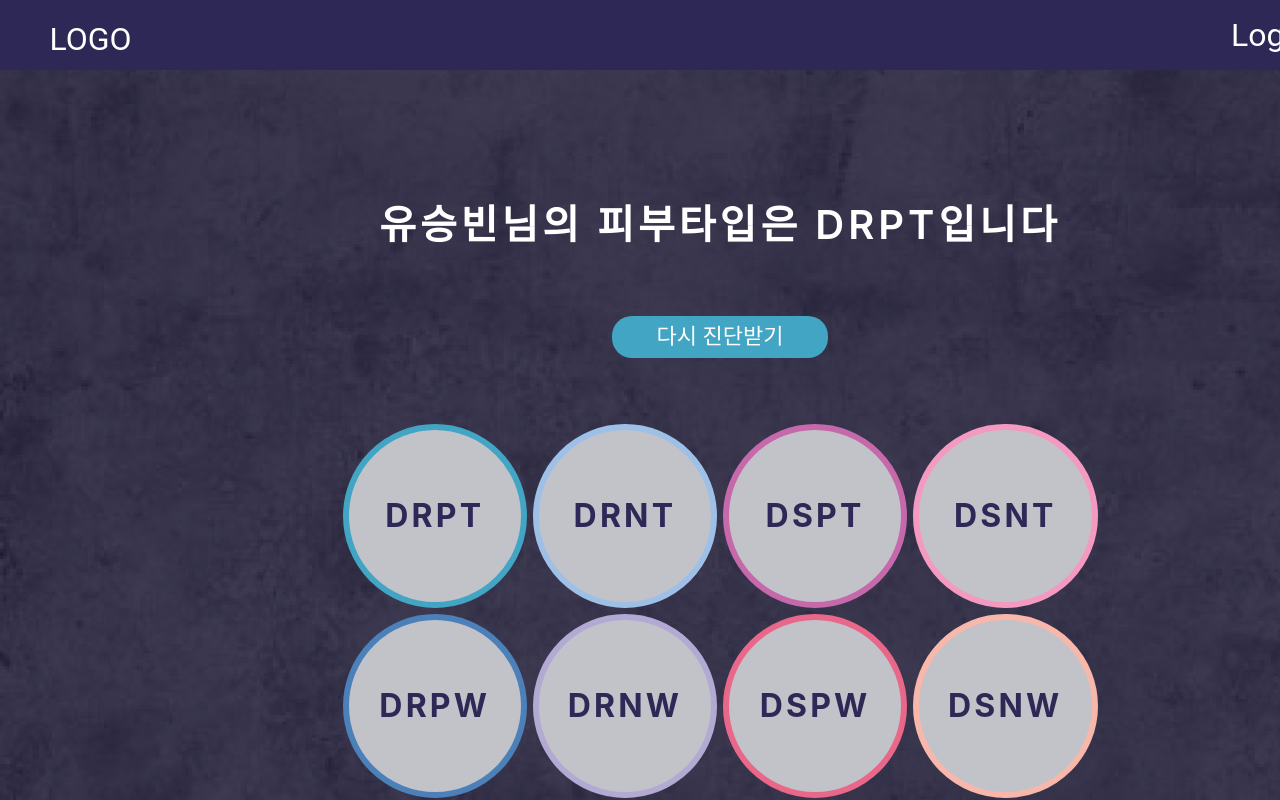
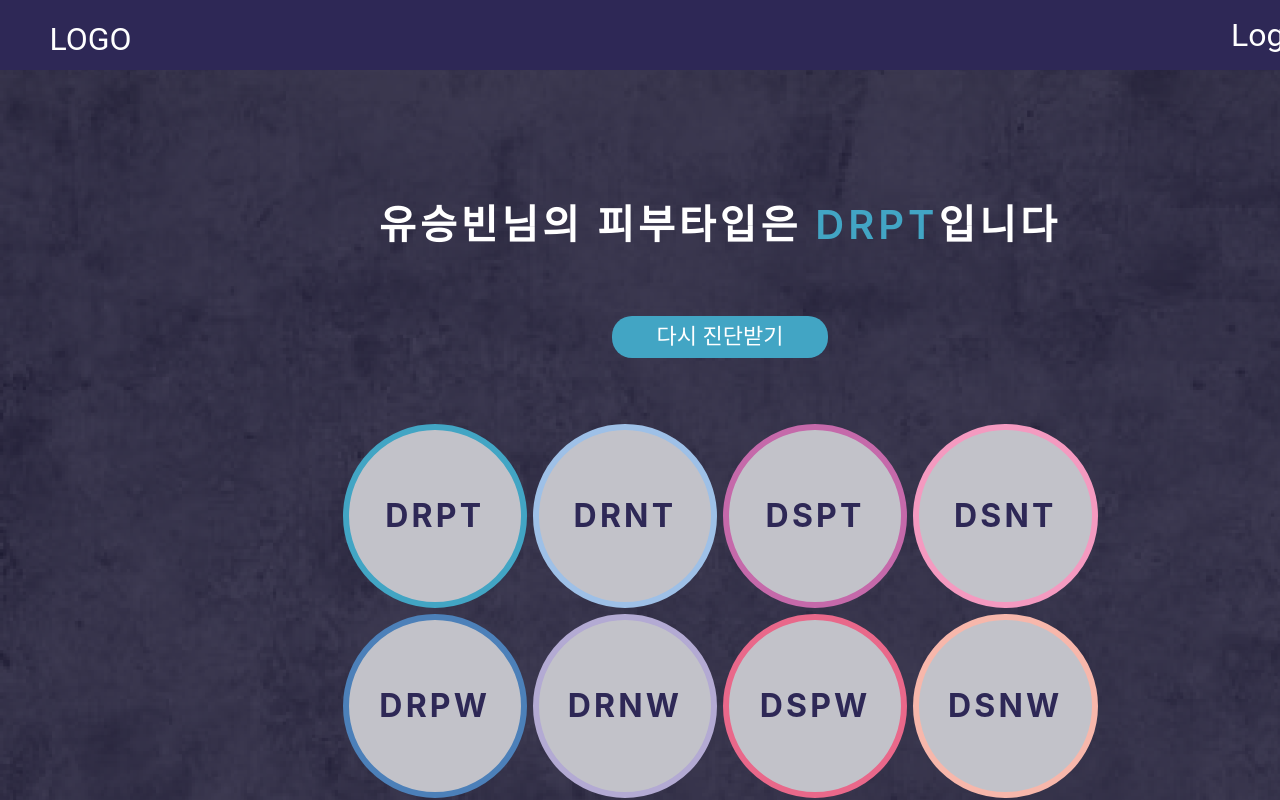
Before and after one commit to yes1sir/Yes1sir-Client, a React (Vite) app: page /HomeLogin in a window 1280 px wide. Shown: the top 800 px of the page. Built offline with nearby package versions, Linux system fonts and the light colour scheme.

Commit message:
refactor: HomeLoginTitle 이름, 피부타입 prop으로 받아서 사용할 수 있게 수정 + 피부타입 색상은 해당 유형의 mbti 색상이 될 수 있게 구현

```diff
--- a/src/components/HomeLogin/HomeLoginTitle.jsx
+++ b/src/components/HomeLogin/HomeLoginTitle.jsx
@@ -1,7 +1,19 @@
 import { styled } from "styled-components";
+import PropTypes from "prop-types";
 
-function HomeLoginTitle() {
-  return <Title>유승빈님의 피부타입은 DRPT입니다</Title>;
+HomeLoginTitle.propTypes = {
+  name: PropTypes.string.isRequired,
+  skinType: PropTypes.string.isRequired,
+  textColor: PropTypes.string.isRequired,
+};
+
+function HomeLoginTitle({ name, skinType, textColor }) {
+  return (
+    <Title>
+      {name}님의 피부타입은{" "}
+      <SkinTypeSpan textColor={textColor}>{skinType}</SkinTypeSpan>입니다
+    </Title>
+  );
 }
 
 export default HomeLoginTitle;
@@ -11,3 +23,8 @@ const Title = styled.h1`
   color: ${({ theme }) => theme.colors.w01};
   margin-top: 12.3rem;
 `;
+
+const SkinTypeSpan = styled.span`
+  color: ${({ textColor }) => textColor};
+  ${({ theme }) => theme.fonts.M3_title_normal};
+`;
--- a/src/pages/HomeLogin/HomeLogin.jsx
+++ b/src/pages/HomeLogin/HomeLogin.jsx
@@ -2,11 +2,21 @@ import { styled } from "styled-components";
 import HomeLoginTitle from "@/components/HomeLogin/HomeLoginTitle";
 import HomeLogoutMbti from "@/components/HomeLogout/HomeLogoutMbti";
 import HomeLoginBtn from "@/components/common/HomeLoginBtn";
+import mbtiCircles from "@/constants/HomeLogout/mbtiCircles";
 
 function HomeLogin() {
+  const userName = "유승빈";
+  const skinType = "DRPT";
+  const mbtiCircle = mbtiCircles.find((circle) => circle.text === skinType);
+  const textColor = mbtiCircle ? mbtiCircle.color : "#000";
+
   return (
     <HomeLoginWrapper>
-      <HomeLoginTitle />
+      <HomeLoginTitle
+        name={userName}
+        skinType={skinType}
+        textColor={textColor}
+      />
       <HomeLoginBtn
         backgroundcolor="#42A5C4"
         color="#FFF"
```
